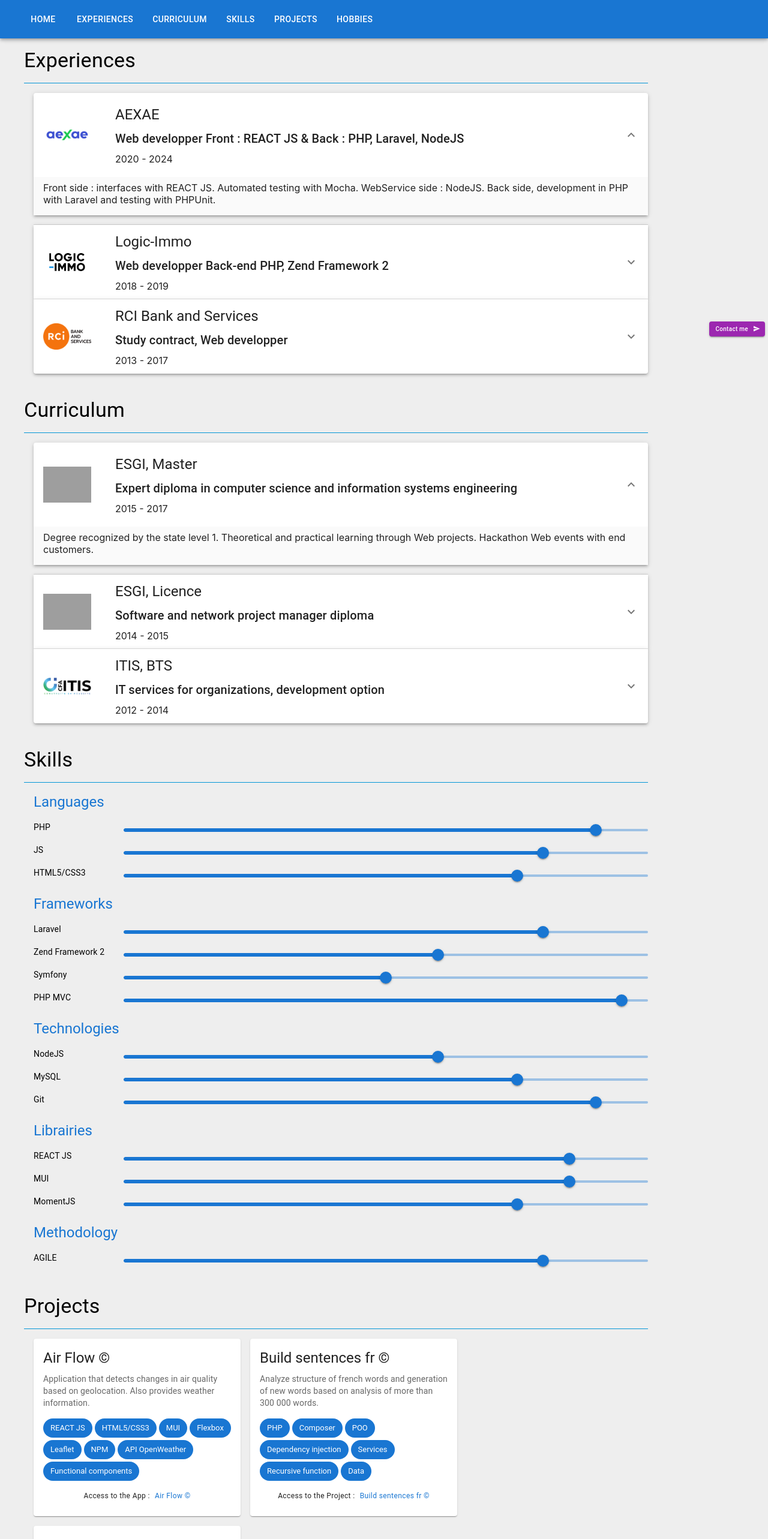
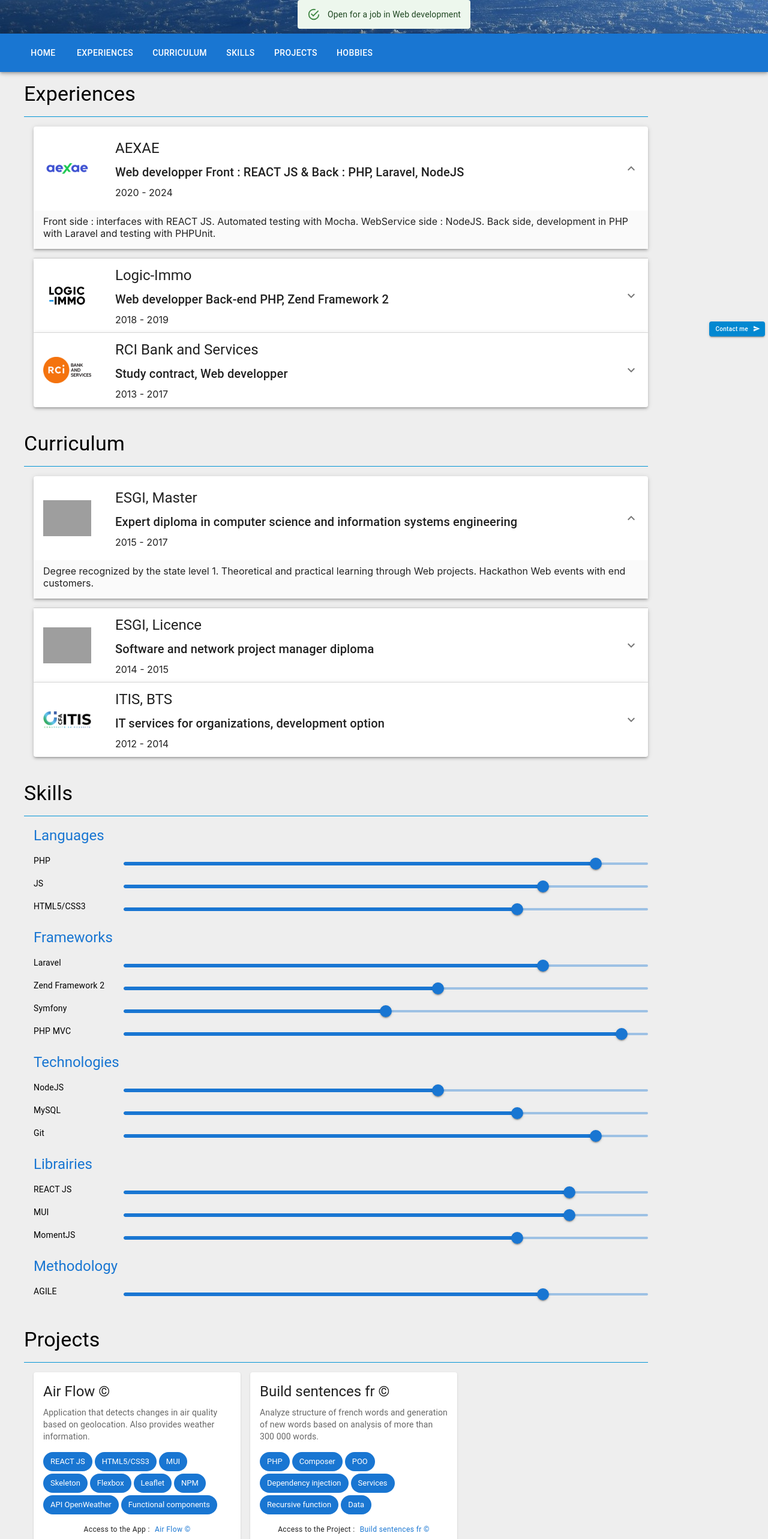
Before and after one commit to MyJooeee/contact-me, a React (Create React App) app: page / in a window 1280 px wide. Shown: the part 234-2800 px from the top of the page at 60% size. Built offline with nearby package versions, Linux system fonts and the light colour scheme; grey boxes are pictures that could not be loaded.

Commit message:
Alert job & button

```diff
--- a/src/ContactMe/Contact.js
+++ b/src/ContactMe/Contact.js
@@ -7,7 +7,7 @@ const Contact = () => {
   return (
     <Button
       variant="contained"
-      color="secondary"
+      color="info"
       size="small"
       endIcon={<SendIcon sx={{ width: 12, height: 12 }} />}
       sx={{
--- a/src/ContactMe/index.js
+++ b/src/ContactMe/index.js
@@ -2,7 +2,7 @@
 import * as React from 'react';
 // Components
 import { blue, blueGrey, grey } from '@mui/material/colors';
-import { AppBar, Avatar, Button, Container, Divider, Link, Stack, Toolbar, Typography, useScrollTrigger } from '@mui/material';
+import { Alert, AppBar, Avatar, Button, Container, Divider, Link, Stack, Toolbar, Typography, useScrollTrigger } from '@mui/material';
 import { useTheme } from '@mui/material/styles';
 // Logos
 import Aexae from '../Media/Logos/aexae.png';
@@ -53,6 +53,7 @@ const ContactMe = () => {
         <Typography variant="body1" sx={{ color: blueGrey[50], textAlign: 'center' }}>
           Hello world ! I'm Jonathan Dancette, Web developper. I am open-minded boy who likes discover new things.
         </Typography>
+        <Alert severity="success">Open for a job in Web development</Alert>
       </Stack>
       <AppBar position="sticky">
         <Toolbar disableGutters sx={{ columnGap: 2, pl: 5, flexWrap: 'wrap' }}>
@@ -209,7 +210,7 @@ const ContactMe = () => {
                         Application that detects changes in air quality based on geolocation.
                         Also provides weather information.
                       '
-              skills={['REACT JS', 'HTML5/CSS3', 'MUI', 'Flexbox', 'Leaflet', 'NPM', 'API OpenWeather', 'Functional components']}
+              skills={['REACT JS', 'HTML5/CSS3', 'MUI', 'Skeleton', 'Flexbox', 'Leaflet', 'NPM', 'API OpenWeather', 'Functional components']}
               infoLink='Access to the App'
               link='https://myjooeee.github.io/air-flow/'
             />
```
